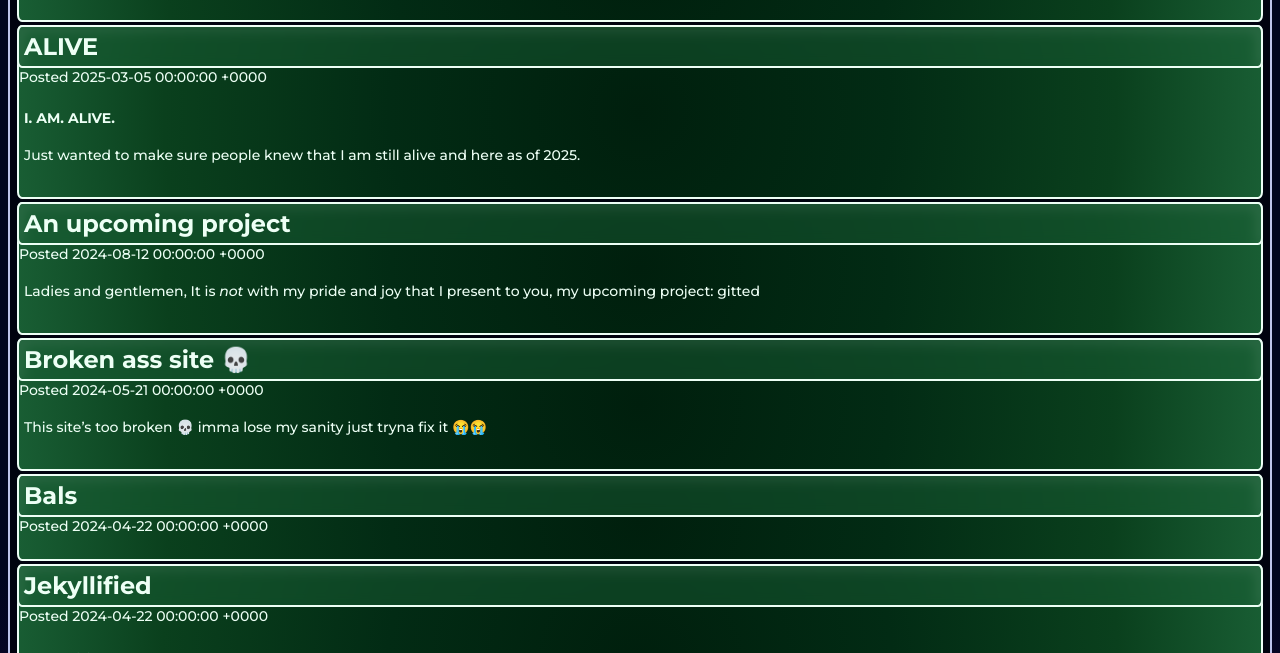
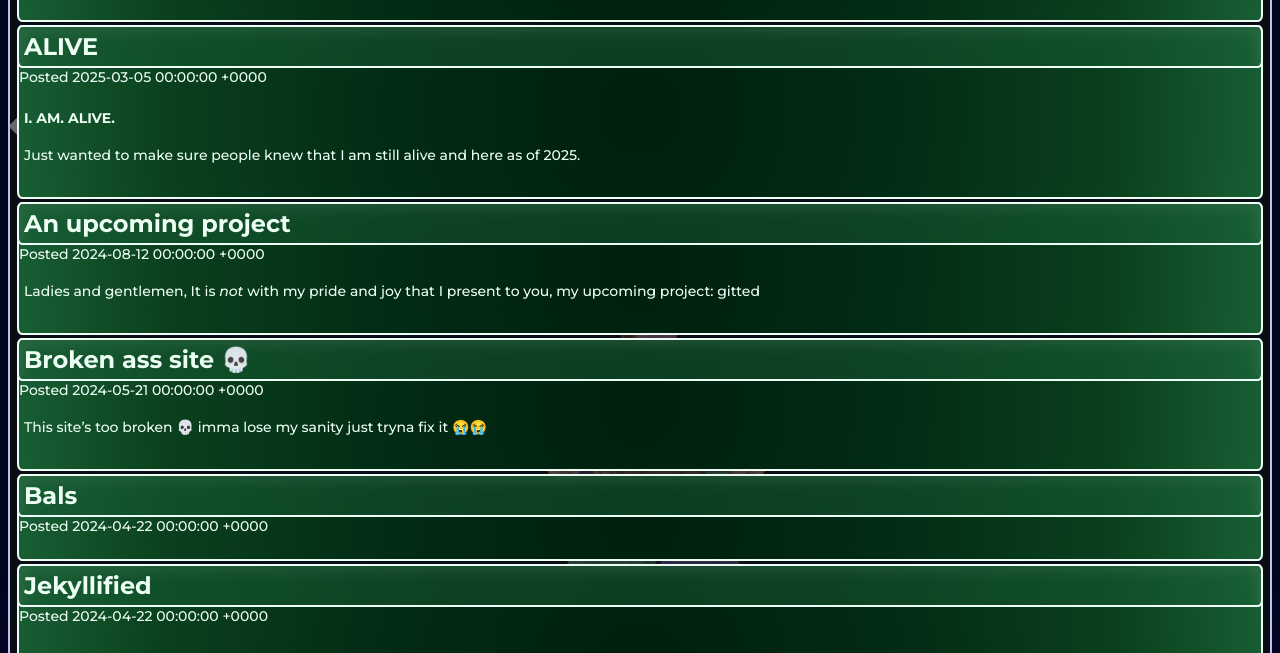
Before and after one commit to yeetssite/yeetssite.github.io, a Jekyll site: the page built from index.html, in a window 1280 px wide. Shown: the part 294-947 px from the top of the page. Built offline with Jekyll 4.4.1, drawn with Linux system fonts in a browser that asks for light colours; some web fonts are replaced; a script that is not in the unit is left out.

Commit message:
moincraft

```diff
--- a/assets/css/base.css
+++ b/assets/css/base.css
@@ -308,6 +308,9 @@
 .posts
 {
 	background-color: #00030f;
+	background-image: url(../img/moincraft2.jpg);
+	background-size: cover;
+	background-position: center;
 	color: #bcc3eb;
 	border: 2px solid #bcc3eb;
 	border-radius: 7px/5px;
```
Also changed, not shown: assets/img/moincraft2.jpg (added).
